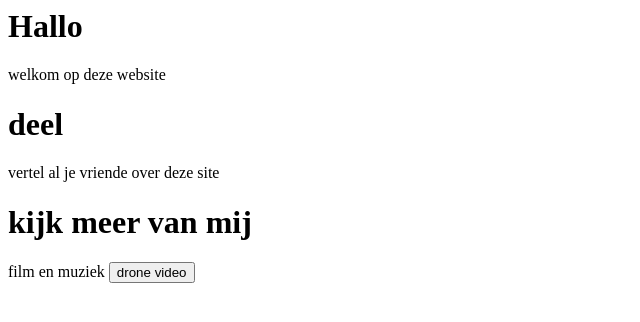
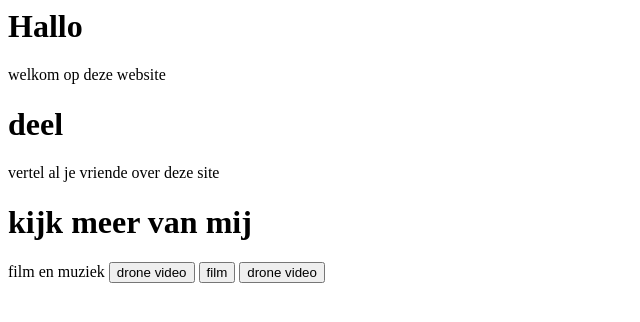
Before and after one commit to mixmastermees/mixmastermees.github.io, a plain HTML site: page index.html in a window 1280 px wide. Shown: the whole page, without its empty margins (0-640 px from the left). Drawn offline with Linux system fonts and the light colour scheme.

Commit message:
Update index.html

```diff
--- a/index.html
+++ b/index.html
@@ -8,6 +8,7 @@
 	<h1>kijk meer van mij</h1>
 	<text>film en muziek</text>
 	<button onclick="window.location.href='https://www.youtube.com/watch?v=yww_vOndkWE'">drone video</button>
-
+<button onclick="window.location.href='https://www.youtube.com/watch?v=FDwp0ONrttM'">film</button>
+<button onclick="window.location.href='https://www.youtube.com/watch?v=yww_vOndkWE'">drone video</button>
 </body>
 </html>
```
